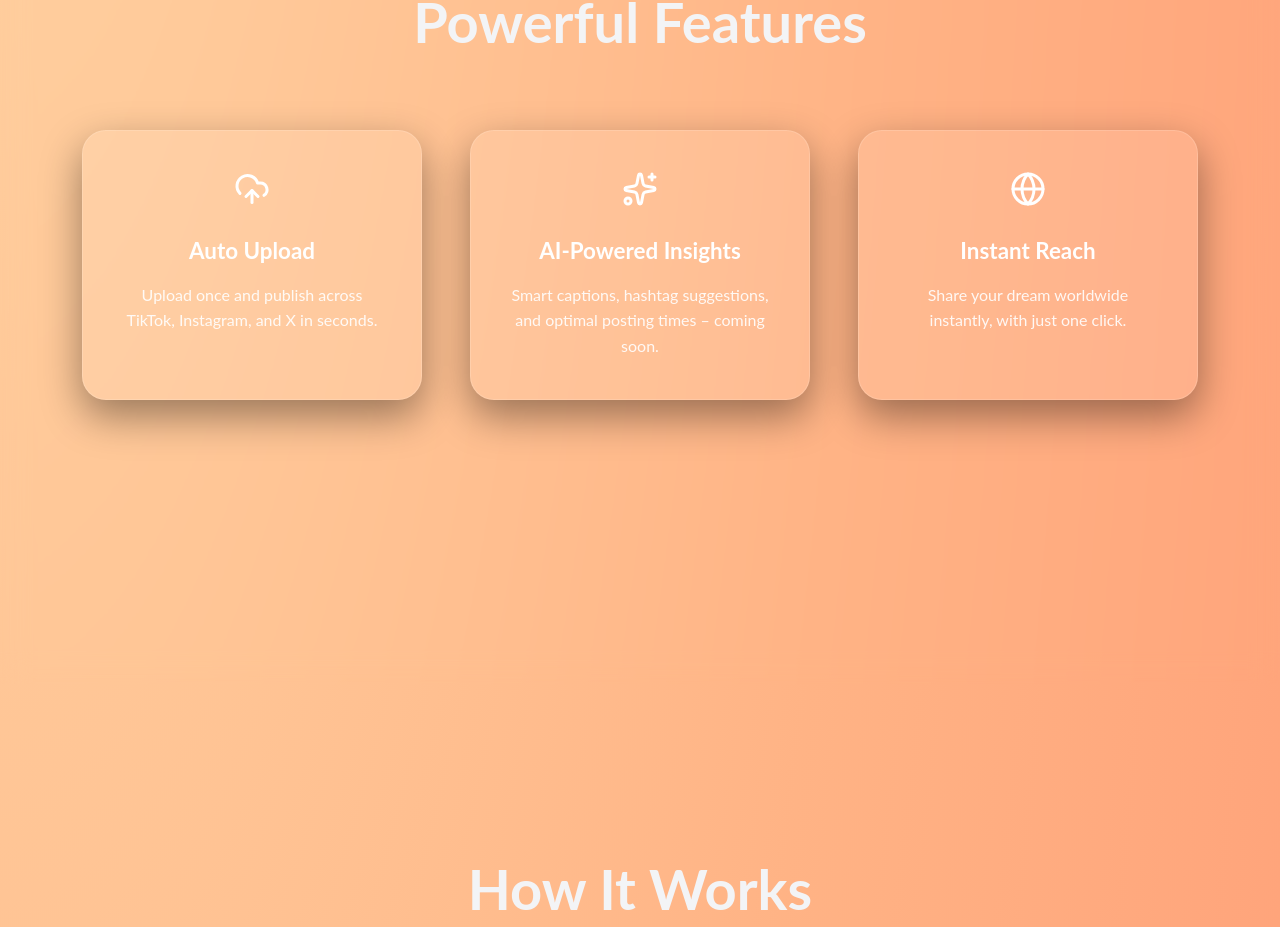
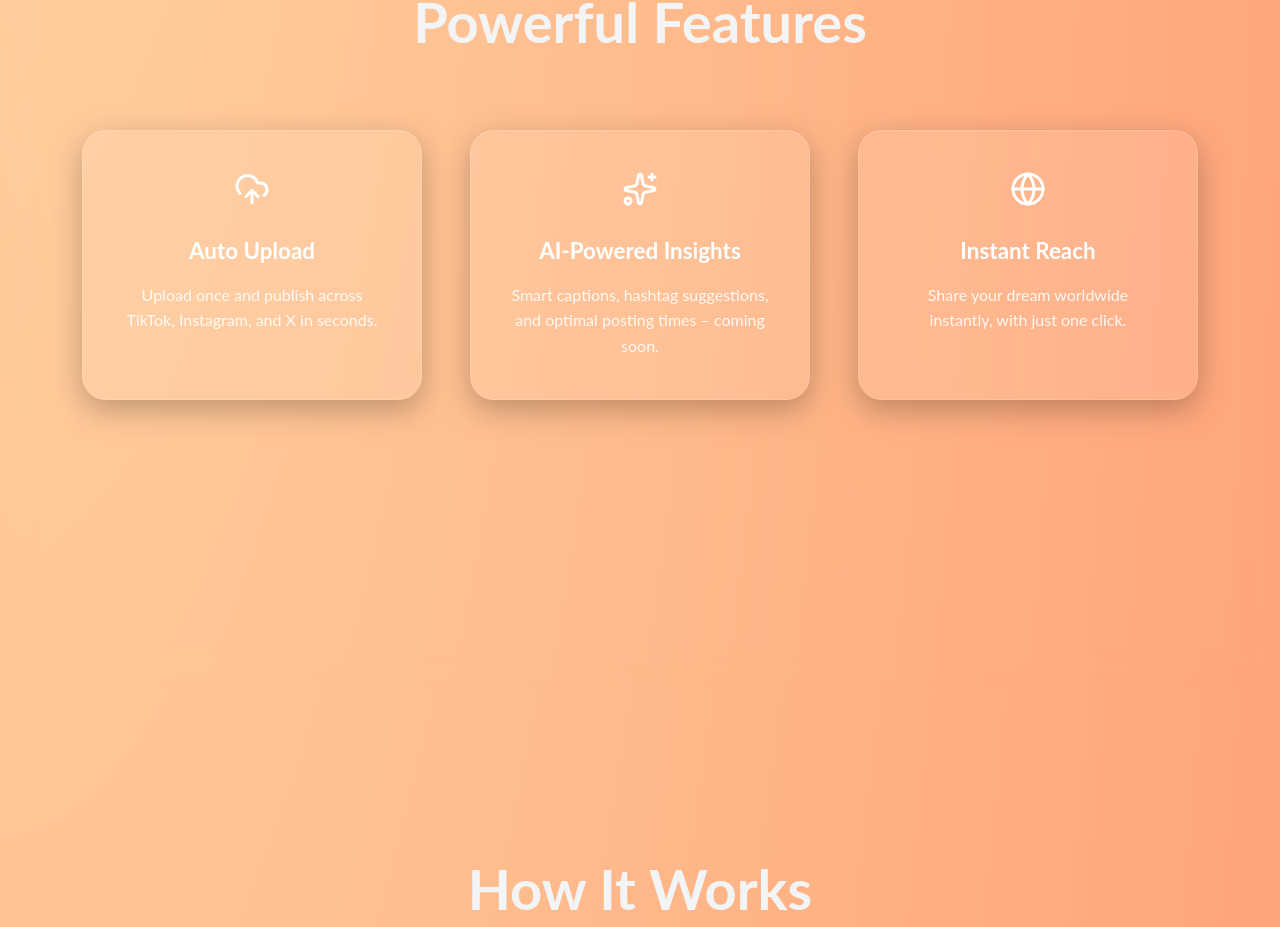
Before and after one commit to AP3HIM/sunset_frontend, a React (Vite) app: page / in a window 1280 px wide. Shown: the part 1111-2038 px from the top of the page. Built offline with nearby package versions, Linux system fonts and the light colour scheme; no server answers.

Commit message:
Update features.css with less shadows

```diff
--- a/src/css/features.css
+++ b/src/css/features.css
@@ -28,7 +28,7 @@
   width: 340px;
   text-align: center;
   border: 1px solid rgba(255, 255, 255, 0.15);
-  box-shadow: 0 16px 40px rgba(0, 0, 0, 0.4);
+  box-shadow: 0 10px 30px rgba(0, 0, 0, 0.25);
   backdrop-filter: blur(20px);
   transition: transform 0.3s ease, box-shadow 0.3s ease;
   color: #ffffff;
@@ -36,7 +36,7 @@
 
 .feature-card:hover {
   transform: translateY(-8px);
-  box-shadow: 0 20px 50px rgba(0, 0, 0, 0.5);
+  box-shadow: 0 10px 30px rgba(0, 0, 0, 0.25);
 }
 
 .feature-icon {
```
